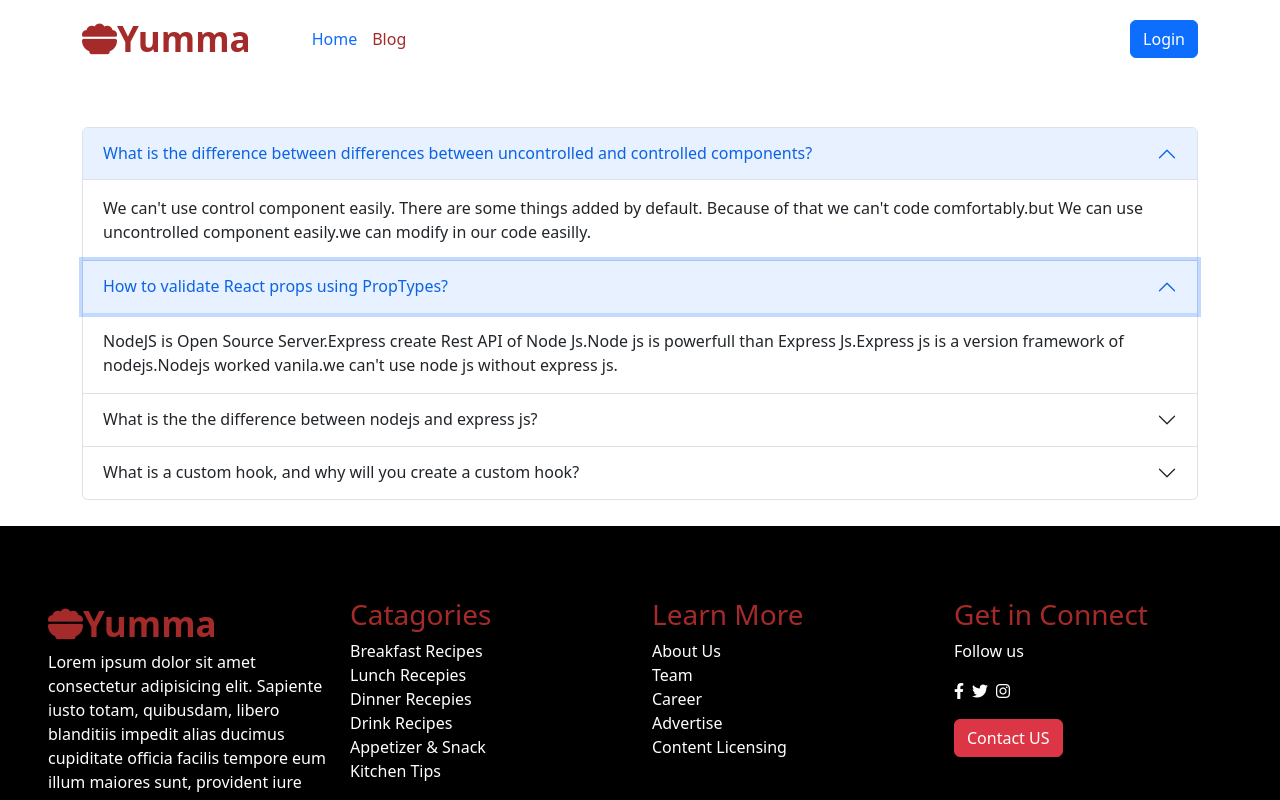
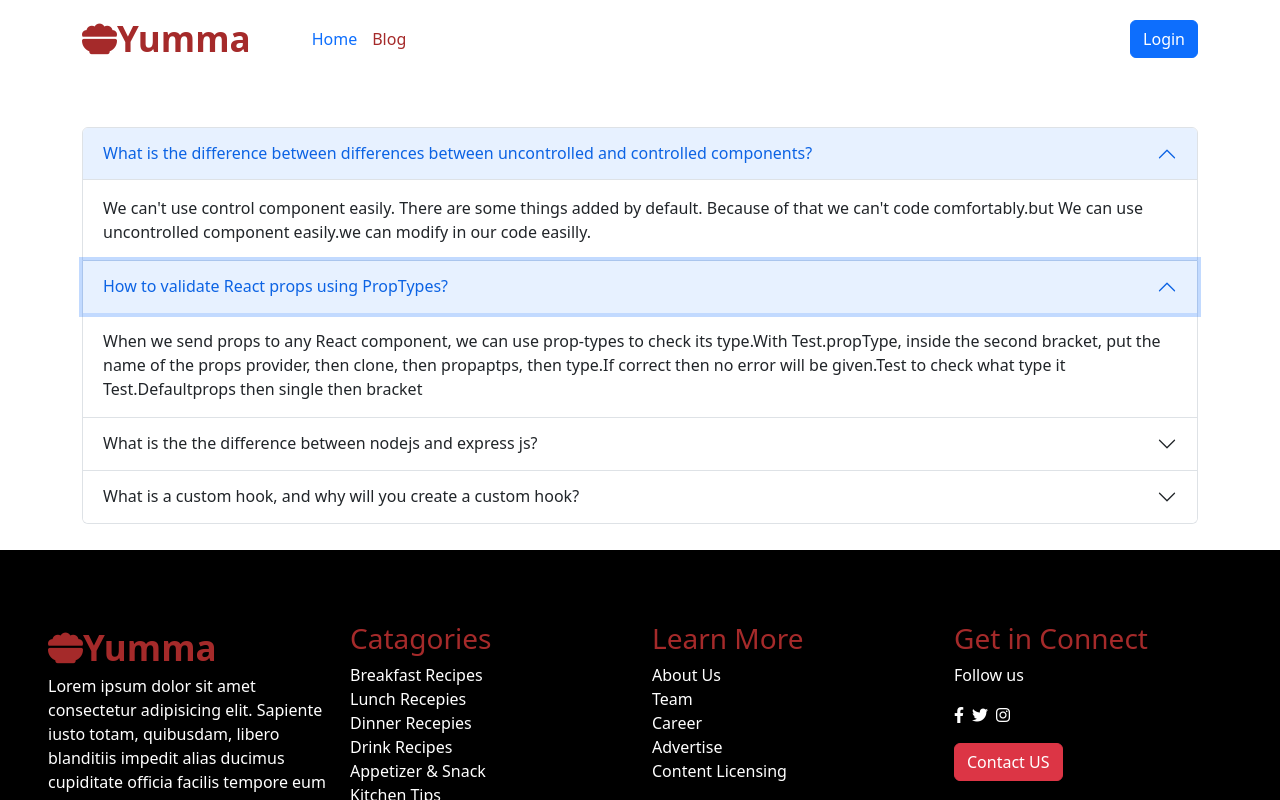
Before and after one commit to Tasniasamia/Assignment_10_client, a React (Vite) app: page /Blog in a window 1280 px wide. Both pictures are taken after a click on the button "How to validate React props using PropTypes?". Shown: the top 800 px of the page. Built offline with nearby package versions, Linux system fonts and the light colour scheme; no server answers.

Commit message:
somechangeblog

```diff
--- a/src/Component/Pages/Home/Home/Blog/Blog.jsx
+++ b/src/Component/Pages/Home/Home/Blog/Blog.jsx
@@ -27,8 +27,7 @@ const Blog = () => {
     </h2>
     <div id="panelsStayOpen-collapseTwo" class="accordion-collapse collapse" aria-labelledby="panelsStayOpen-headingTwo">
       <div class="accordion-body">
-      NodeJS  is Open Source Server.Express create Rest API of Node Js.Node js is powerfull than Express Js.Express js is a version framework of nodejs.Nodejs worked vanila.we can't use node js without express js.
-
+      When we send props to any React component, we can use prop-types to check its type.With Test.propType, inside the second bracket, put the name of the props provider, then clone, then propaptps, then type.If correct then no error will be given.Test to check what type it Test.Defaultprops then single then bracket
 
       </div>
     </div>
@@ -41,7 +40,7 @@ const Blog = () => {
     </h2>
     <div id="panelsStayOpen-collapseThree" class="accordion-collapse collapse" aria-labelledby="panelsStayOpen-headingThree">
       <div class="accordion-body">
-        <strong>This is the third item's accordion body.</strong> It is hidden by default, until the collapse plugin adds the appropriate classes that we use to style each element. These classes control the overall appearance, as well as the showing and hiding via CSS transitions. You can modify any of this with custom CSS or overriding our default variables. It's also worth noting that just about any HTML can go within the <code>.accordion-body</code>, though the transition does limit overflow.
+      NodeJS  is Open Source Server.Express create Rest API of Node Js.Node js is powerfull than Express Js.Express js is a version framework of nodejs.Nodejs worked vanila.we can't use node js without express js.
       </div>
     </div>
   </div>
```
